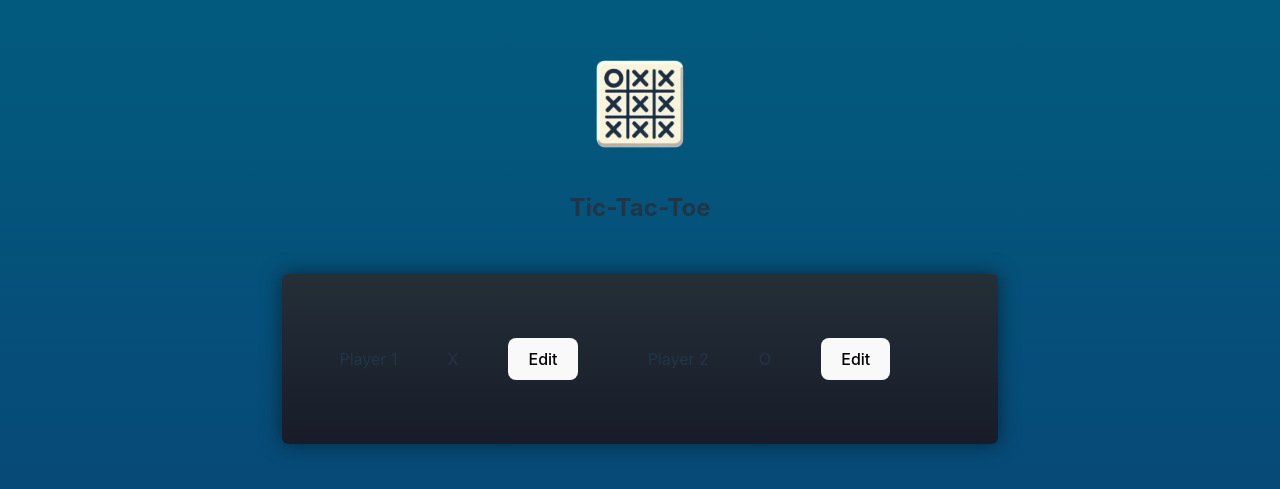
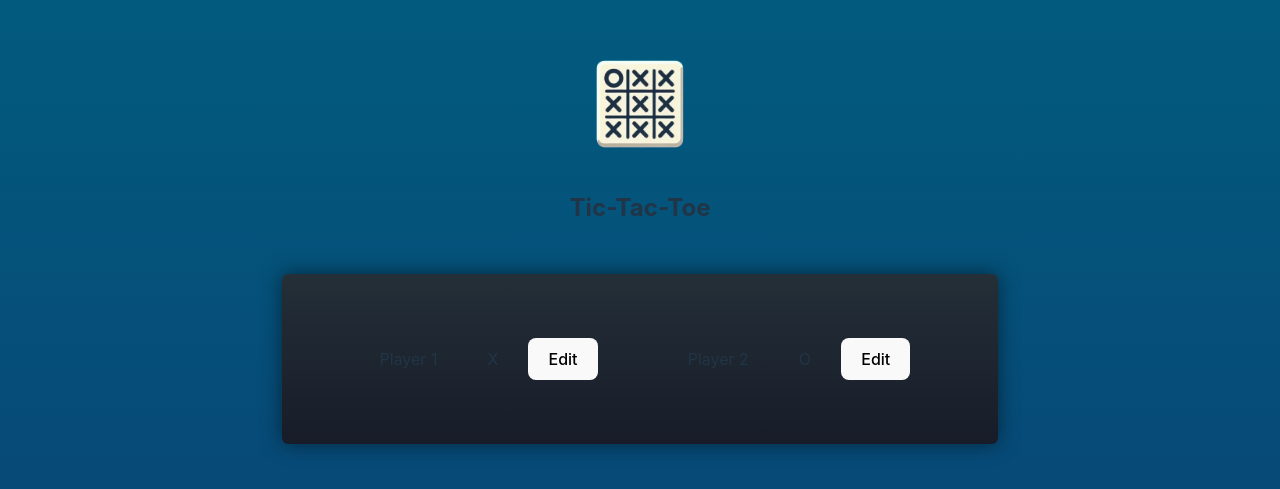
Before and after one commit to AndreaDeBlasio95/Tic-Tac-Toe-React, a React (Vite) app: page / in a window 1280 px wide. Shown: the part 137-626 px from the top of the page. Built offline with nearby package versions, Linux system fonts and the light colour scheme.

Commit message:
working on editing player's name

```diff
--- a/src/App.css
+++ b/src/App.css
@@ -59,5 +59,6 @@
 }
 
 #game-container li span {
-  margin-right: 50px; /* Adjust as needed for spacing between text and symbol */
+  margin-right: 30px; /* Adjust as needed for spacing between text and symbol */
+  margin-left: 20px;
 }
--- a/src/components/Player.jsx
+++ b/src/components/Player.jsx
@@ -1,10 +1,29 @@
+import { useState } from "react";
+
 export default function Player({ name, symbol }) {
+  // array destructuring
+  const [isEditing, setIsEditing] = useState(false);
+
+  function handleEditClick() {
+    setIsEditing(!isEditing);
+  }
+
+  let playerName = <span>{name}</span>;
+  //let btnCapition = "Edit";
+
+  if (isEditing) {
+    playerName = (
+      <input type="text" className="fixed-width-input" required value={name} />
+    );
+    //btnCapition = "Save";
+  }
+
   return (
     <li>
       <span>
-        <span>{name}</span>
+        {playerName}
         <span>{symbol}</span>
-        <button>Edit</button>
+        <button onClick={handleEditClick}>{isEditing ? "Save" : "Edit"}</button>
       </span>
     </li>
   );
--- a/src/index.css
+++ b/src/index.css
@@ -77,3 +77,8 @@ button:focus-visible {
   box-shadow: 0 0 20px rgba(0, 0, 0, 0.5);
   position: relative;
 }
+
+.fixed-width-input {
+  width: 93px; /* Set the desired fixed width */
+  height: 30px;
+}
```
